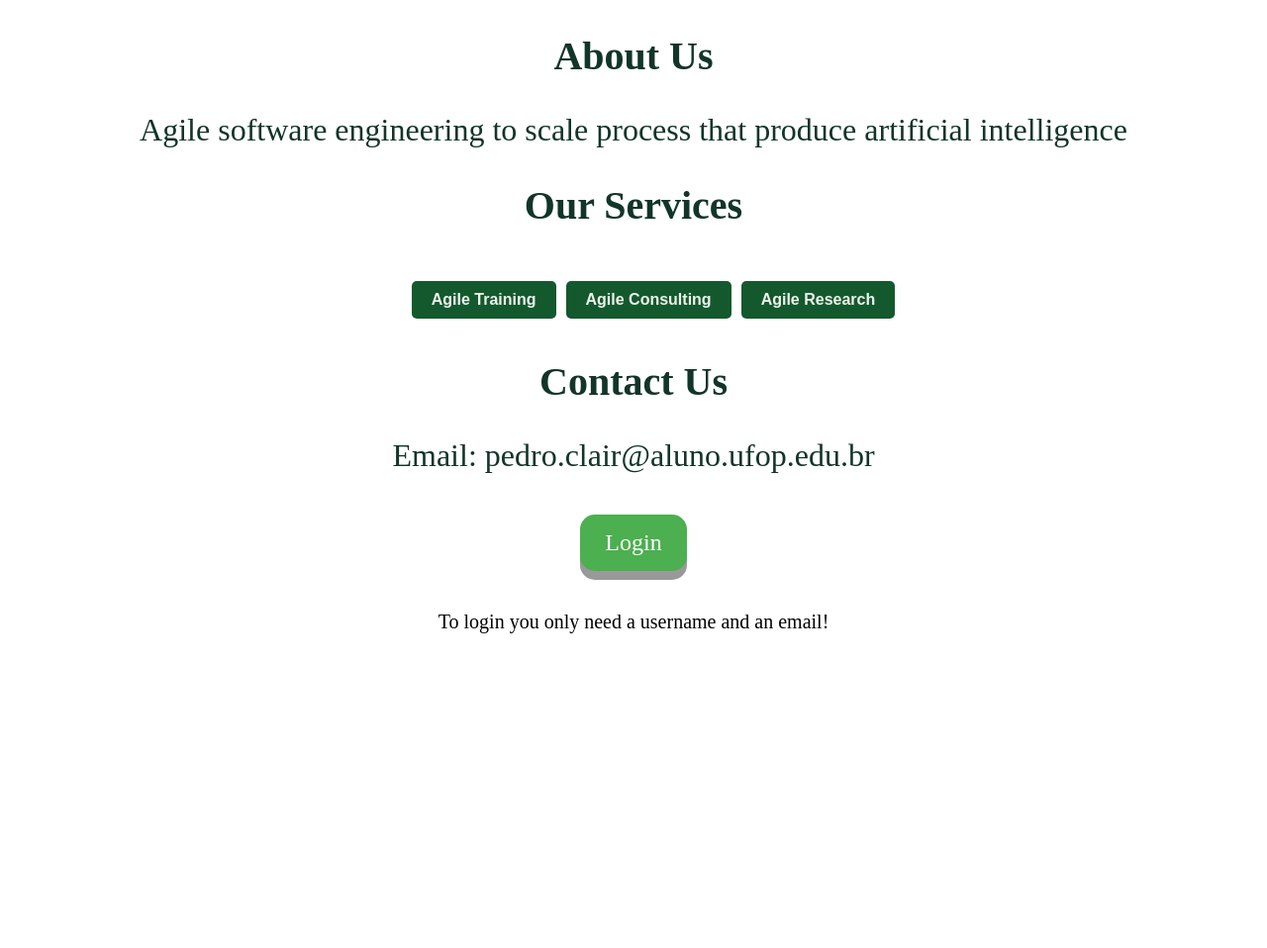
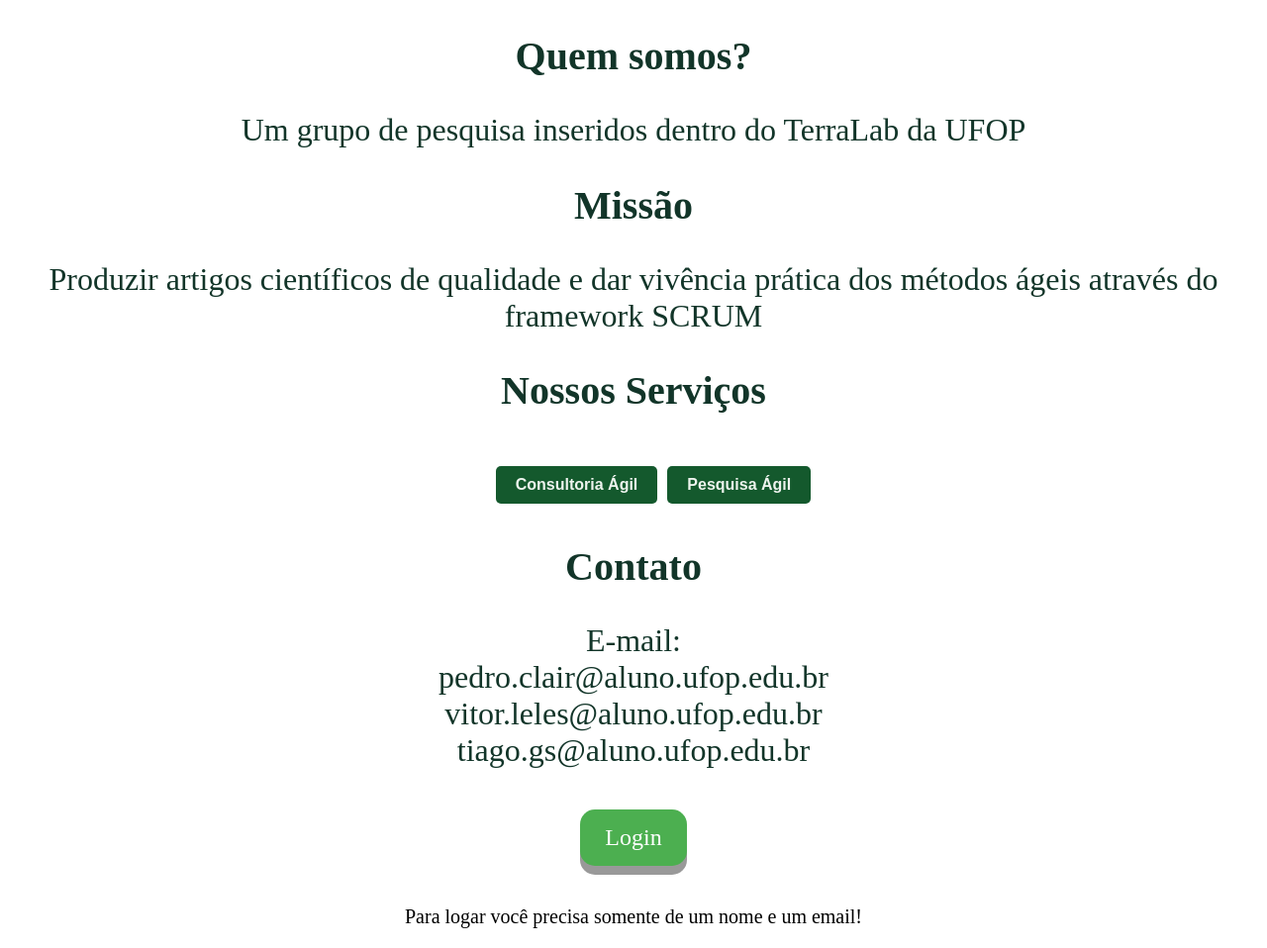
Before and after one commit to pedrosrk/agileLogin, a Flask app: page / in a window 1280 px wide. Shown: the whole page at 99% size. Before the commit the page ends 640 px from the top, so only its background shows below. Run offline with Flask 2, Linux system fonts and the light colour scheme.

Commit message:
Home em português

```diff
--- a/templates/about.html
+++ b/templates/about.html
@@ -55,27 +55,32 @@
 		}
   	</style>
 	<body>
+		<section id="nós">
+			<h1>Quem somos?</h1>
+			<p>Um grupo de pesquisa inseridos dentro do TerraLab da UFOP</p>
+		</section>
+
 		<section id="about">
-			<h1>About Us</h1>
-			<p>Agile software engineering to scale process that produce artificial intelligence</p>
+			<h1>Missão</h1>
+
+			<p>Produzir artigos científicos de qualidade e dar vivência prática dos métodos ágeis através do framework SCRUM</p>
 		</section>
 
 		<section id="services">
-			<h1>Our Services</h1>
+			<h1>Nossos Serviços</h1>
 			<ul>
-				<button>Agile Training</button>
-				<button>Agile Consulting</button>
-				<button>Agile Research</button>
+				<button>Consultoria Ágil</button>
+				<button>Pesquisa Ágil</button>
 			</ul>
 		</section>
 
 		<section id="contact">
-			<h1>Contact Us</h1>
-			<p>Email: pedro.clair@aluno.ufop.edu.br</p>
+			<h1>Contato</h1>
+			<p>E-mail: <br> pedro.clair@aluno.ufop.edu.br <br> vitor.leles@aluno.ufop.edu.br <br> tiago.gs@aluno.ufop.edu.br <br> </p>
 			<ul>
 				<a href="{{ url_for('login') }}">Login</a>
 			</ul>
 		</section>
-		<p class="explanation">To login you only need a username and an email!</p>
+		<p class="explanation">Para logar você precisa somente de um nome e um email!</p>
 	</body>
 </html>
```
